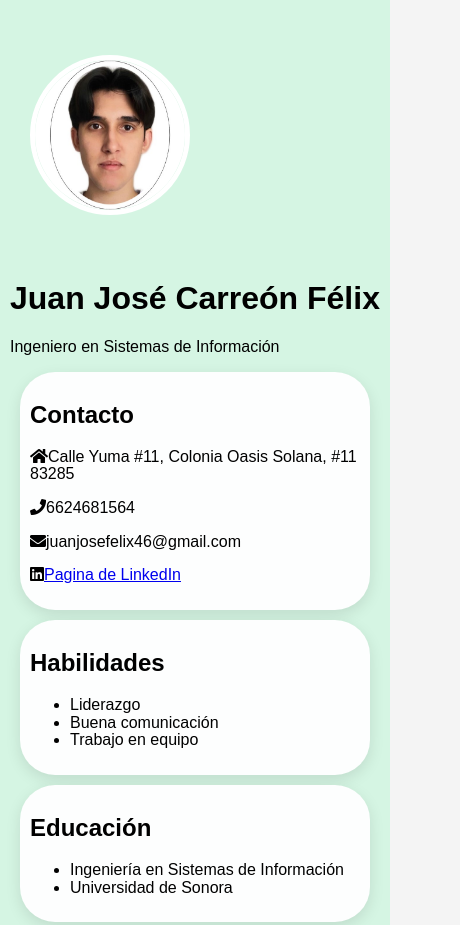
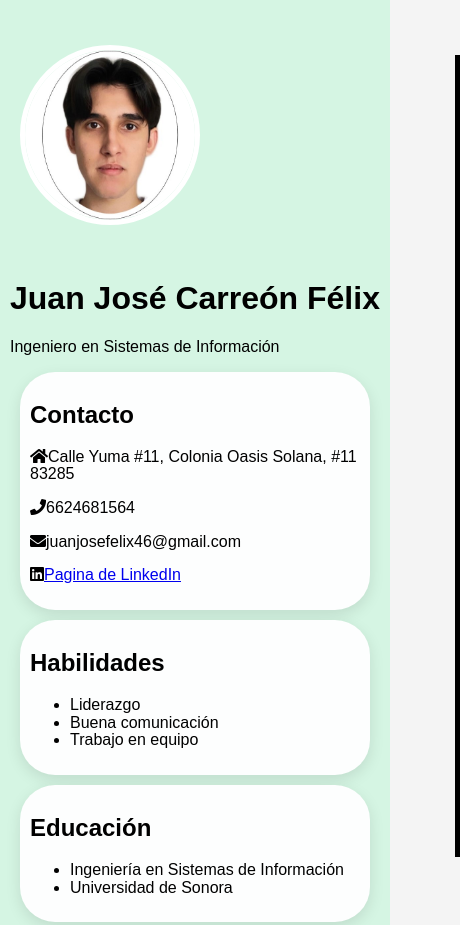
Before and after one commit to juanfel2302/CurriculumVittae, a plain HTML site: page index.html in a window 390 px wide. Shown: the top 925 px of the page, 460 px wide, since content can reach past the window. Drawn offline with Linux system fonts and the light colour scheme.

Commit message:
Update style.css

```diff
--- a/style.css
+++ b/style.css
@@ -8,6 +8,15 @@ body {
     display: flex;
     justify-content: center; /* Centra el contenido principal en dispositivos de escritorio */
     flex-wrap: wrap; /* Permite que los elementos se ajusten en la pantalla */
+}
+.sidebar::after {
+    content: ''; /* Necesario para que el pseudo-elemento se muestre */
+    position: absolute; /* Posicionamiento absoluto respecto a su contenedor relativo */
+    top: 55px; /* Alineación superior con la barra lateral */
+    right: -70px; /* Alineación a la derecha dentro de la barra lateral */
+    width: 5px; /* Ancho de la línea vertical */
+    height: 95%; /* Altura para que se extienda por toda la barra lateral */
+    background-color: #000; /* Color de la línea */
 }
 
 /* Estilo de la barra lateral */
@@ -59,8 +68,8 @@ section {
     }
 
     .profile-image {
-        width: 150px; /* Tamaño de imagen ajustado para dispositivos móviles */
-        height: 150px;
+        width: 170px; /* Tamaño de imagen ajustado para dispositivos móviles */
+        height: 170px;
     }
 
     section {
```
